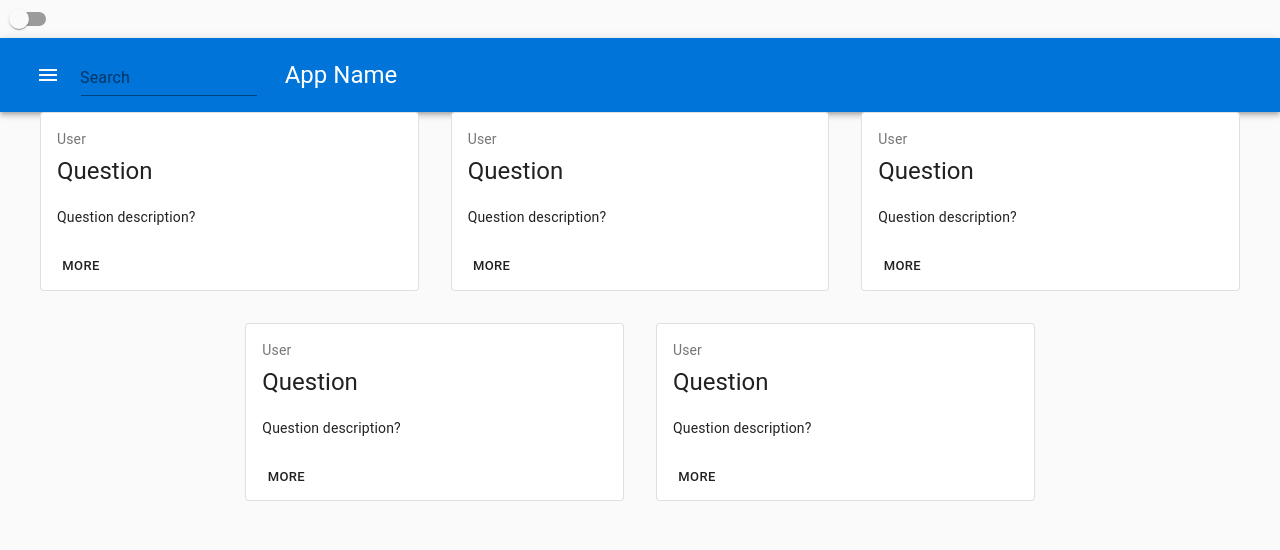
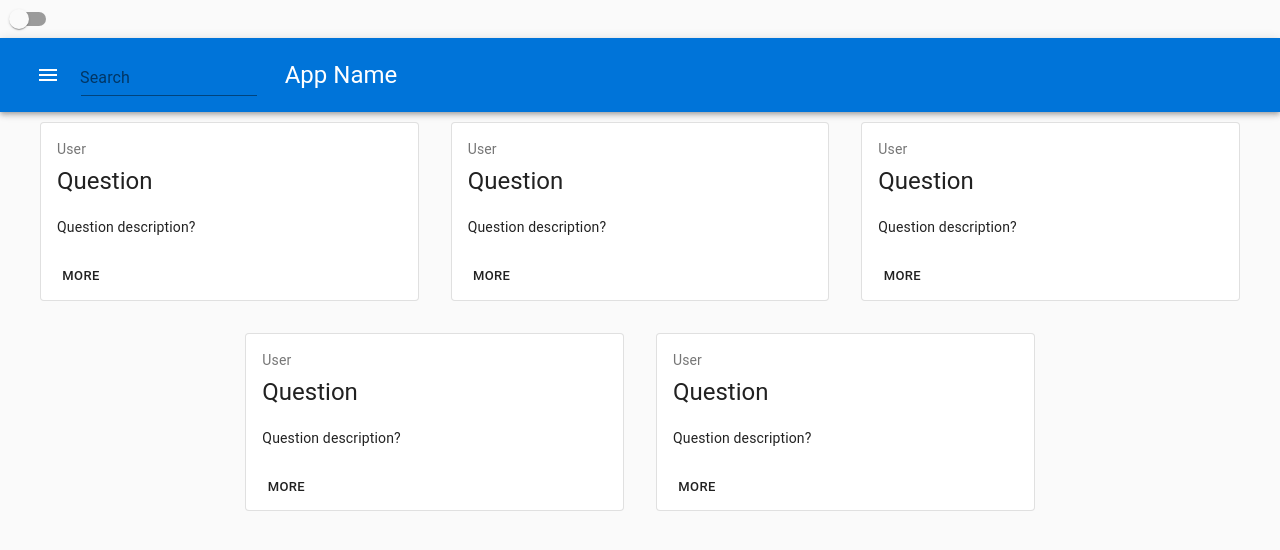
Before and after one commit to 99Raul/front-end-group, a React (Create React App) app: page / in a window 1280 px wide. Shown: the top 550 px of the page. Built offline with nearby package versions, Linux system fonts and the light colour scheme.

Commit message:
fixed error where cards overlaped with navbar

```diff
--- a/src/App.js
+++ b/src/App.js
@@ -20,8 +20,8 @@ function App() {
 
 	return (
 		<>
+		<Switch checked={darkMode} onChange={() => setDarkMode(!darkMode)} />
 		<ThemeProvider theme={theme}>
-		<Switch checked={darkMode} onChange={() => setDarkMode(!darkMode)} />
 			<CssBaseline />
 			<Route exact path='/' component={Home} />
 			<Route path='/bookmark' component={Bookmark} />
--- a/src/components/Home.js
+++ b/src/components/Home.js
@@ -1,22 +1,19 @@
 import React from 'react';
 import Navbar from './Navbar/Navbar';
-import Card from './Cards/Cards'
+import Card from './Cards/Cards';
 import { Grid } from '@material-ui/core';
 import { makeStyles } from '@material-ui/core/styles';
-
 
 const useStyles = makeStyles({
 	gridContainer: {
 		paddingLeft: '40px',
 		paddingRight: '40px',
+		paddingTop: '10px',
 	},
 });
 
-
-
 function Home(props) {
-
-	 const classes = useStyles();
+	const classes = useStyles();
 	return (
 		<>
 			<Navbar />
```
